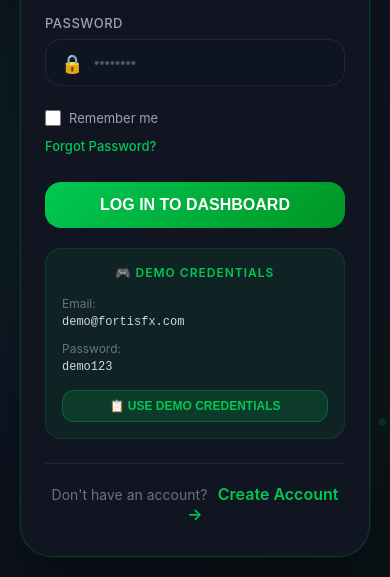
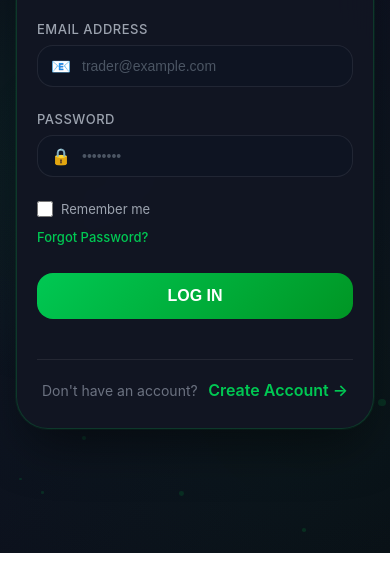
Before and after one commit to globalbridge-carees/FORTISFX, a plain HTML site: page index.html in a window 390 px wide. Shown: the part 291-868 px from the top of the page. After the commit the page ends 844 px from the top, so only its background shows below. Drawn offline with Linux system fonts and the light colour scheme.

Commit message:
Update index.html

```diff
--- a/index.html
+++ b/index.html
@@ -19,35 +19,43 @@
             align-items: center;
             justify-content: center;
             position: relative;
-            overflow: hidden;
+            overflow-y: auto;
+            overflow-x: hidden;
+            padding: 40px 20px;
         }
 
         /* Animated background elements */
         body::before {
             content: '';
-            position: absolute;
+            position: fixed;
             width: 100%;
             height: 100%;
             background: radial-gradient(circle at 20% 50%, rgba(0, 200, 83, 0.08) 0%, transparent 50%);
             pointer-events: none;
+            top: 0;
+            left: 0;
         }
 
         body::after {
             content: '';
-            position: absolute;
+            position: fixed;
             width: 100%;
             height: 100%;
             background: radial-gradient(circle at 80% 80%, rgba(0, 200, 83, 0.05) 0%, transparent 60%);
             pointer-events: none;
+            top: 0;
+            left: 0;
         }
 
         /* Floating particles */
         .particles {
-            position: absolute;
+            position: fixed;
             width: 100%;
             height: 100%;
             overflow: hidden;
             z-index: 0;
+            top: 0;
+            left: 0;
         }
 
         .particle {
@@ -68,7 +76,7 @@
             z-index: 10;
             width: 100%;
             max-width: 480px;
-            margin: 20px;
+            margin: 0 auto;
         }
 
         /* Main Card */
@@ -265,61 +273,6 @@
             left: 100%;
         }
 
-        /* Demo Credentials */
-        .demo-credentials {
-            background: rgba(0, 200, 83, 0.08);
-            border: 1px solid rgba(0, 200, 83, 0.15);
-            border-radius: 16px;
-            padding: 16px;
-            margin-bottom: 24px;
-        }
-
-        .demo-title {
-            font-size: 12px;
-            font-weight: 600;
-            color: #00c853;
-            text-transform: uppercase;
-            letter-spacing: 1px;
-            margin-bottom: 10px;
-            text-align: center;
-        }
-
-        .demo-row {
-            display: flex;
-            justify-content: space-between;
-            font-size: 12px;
-            padding: 6px 0;
-            color: #9ca3af;
-        }
-
-        .demo-row span:first-child {
-            color: #6b7280;
-        }
-
-        .demo-row span:last-child {
-            color: #d1d5db;
-            font-family: monospace;
-        }
-
-        .fill-demo-btn {
-            width: 100%;
-            margin-top: 10px;
-            padding: 8px;
-            background: rgba(0, 200, 83, 0.15);
-            border: 1px solid rgba(0, 200, 83, 0.3);
-            border-radius: 12px;
-            color: #00c853;
-            font-size: 12px;
-            font-weight: 600;
-            cursor: pointer;
-            transition: all 0.2s;
-        }
-
-        .fill-demo-btn:hover {
-            background: #00c853;
-            color: white;
-        }
-
         /* Register Link */
         .register-section {
             text-align: center;
@@ -388,8 +341,12 @@
 
         /* Mobile Responsive */
         @media (max-width: 480px) {
+            body {
+                padding: 20px 16px;
+            }
+
             .login-card {
-                padding: 32px 24px;
+                padding: 28px 20px;
             }
 
             .logo-icon {
@@ -408,9 +365,30 @@
                 align-items: flex-start;
             }
 
-            .demo-row {
-                flex-direction: column;
-                gap: 4px;
+            .input-field {
+                padding: 12px 12px 12px 44px;
+                font-size: 14px;
+            }
+
+            .input-icon {
+                font-size: 16px;
+                left: 14px;
+            }
+        }
+
+        /* Small height devices */
+        @media (max-height: 600px) {
+            body {
+                padding: 20px;
+            }
+            .login-card {
+                padding: 24px 20px;
+            }
+            .logo-section {
+                margin-bottom: 20px;
+            }
+            .form-group {
+                margin-bottom: 16px;
             }
         }
     </style>
@@ -464,22 +442,8 @@
                     <a href="#" class="forgot-link">Forgot Password?</a>
                 </div>
 
-                <button type="submit" class="login-btn" id="loginBtn">LOG IN TO DASHBOARD</button>
+                <button type="submit" class="login-btn" id="loginBtn">LOG IN</button>
             </form>
-
-            <!-- Demo Credentials -->
-            <div class="demo-credentials">
-                <div class="demo-title">🎮 DEMO CREDENTIALS</div>
-                <div class="demo-row">
-                    <span>Email:</span>
-                    <span>demo@fortisfx.com</span>
-                </div>
-                <div class="demo-row">
-                    <span>Password:</span>
-                    <span>demo123</span>
-                </div>
-                <button class="fill-demo-btn" id="fillDemoBtn">📋 USE DEMO CREDENTIALS</button>
-            </div>
 
             <!-- Register Link -->
             <div class="register-section">
@@ -508,21 +472,6 @@
         }
         createParticles();
 
-        // Fill demo credentials
-        document.getElementById('fillDemoBtn').addEventListener('click', function() {
-            document.getElementById('email').value = 'demo@fortisfx.com';
-            document.getElementById('password').value = 'demo123';
-            // Highlight the fields briefly
-            const emailField = document.getElementById('email');
-            const passwordField = document.getElementById('password');
-            emailField.style.borderColor = '#00c853';
-            passwordField.style.borderColor = '#00c853';
-            setTimeout(() => {
-                emailField.style.borderColor = '';
-                passwordField.style.borderColor = '';
-            }, 1000);
-        });
-
         // Login function
         document.getElementById('loginForm').addEventListener('submit', function(e) {
             e.preventDefault();
@@ -537,13 +486,17 @@
             if (!email || !password) {
                 errorMsg.textContent = '⚠️ Please enter both email and password.';
                 errorMsg.classList.add('show');
+
+                setTimeout(() => {
+                    errorMsg.classList.remove('show');
+                }, 3000);
                 return;
             }
 
             // Demo credentials check
             const isValid = (email === 'demo@fortisfx.com' && password === 'demo123');
 
-            // Also allow any email with password length > 3 for testing (remove in production)
+            // Also allow any email with password length > 3 for testing
             const isTestValid = (email.length > 3 && password.length > 3);
 
             if (isValid || isTestValid) {
@@ -570,7 +523,7 @@
                     window.location.href = 'dashboard.html';
                 }, 800);
             } else {
-                errorMsg.textContent = '⚠️ Invalid email or password. Use demo@fortisfx.com / demo123';
+                errorMsg.textContent = '⚠️ Invalid email or password. Please try again.';
                 errorMsg.classList.add('show');
 
                 // Hide error after 3 seconds
@@ -588,12 +541,12 @@
             document.getElementById('errorMessage').classList.remove('show');
         });
 
-        // Check if user is already logged in
-        const savedUser = localStorage.getItem('fortisfx_user');
-        if (savedUser && window.location.pathname.includes('index.html')) {
-            // Optional: auto-redirect, but let user decide
-            // window.location.href = 'dashboard.html';
-        }
+        // Enter key support
+        document.getElementById('password').addEventListener('keypress', function(e) {
+            if (e.key === 'Enter') {
+                document.getElementById('loginForm').dispatchEvent(new Event('submit'));
+            }
+        });
     </script>
 </body>
 </html>
```
